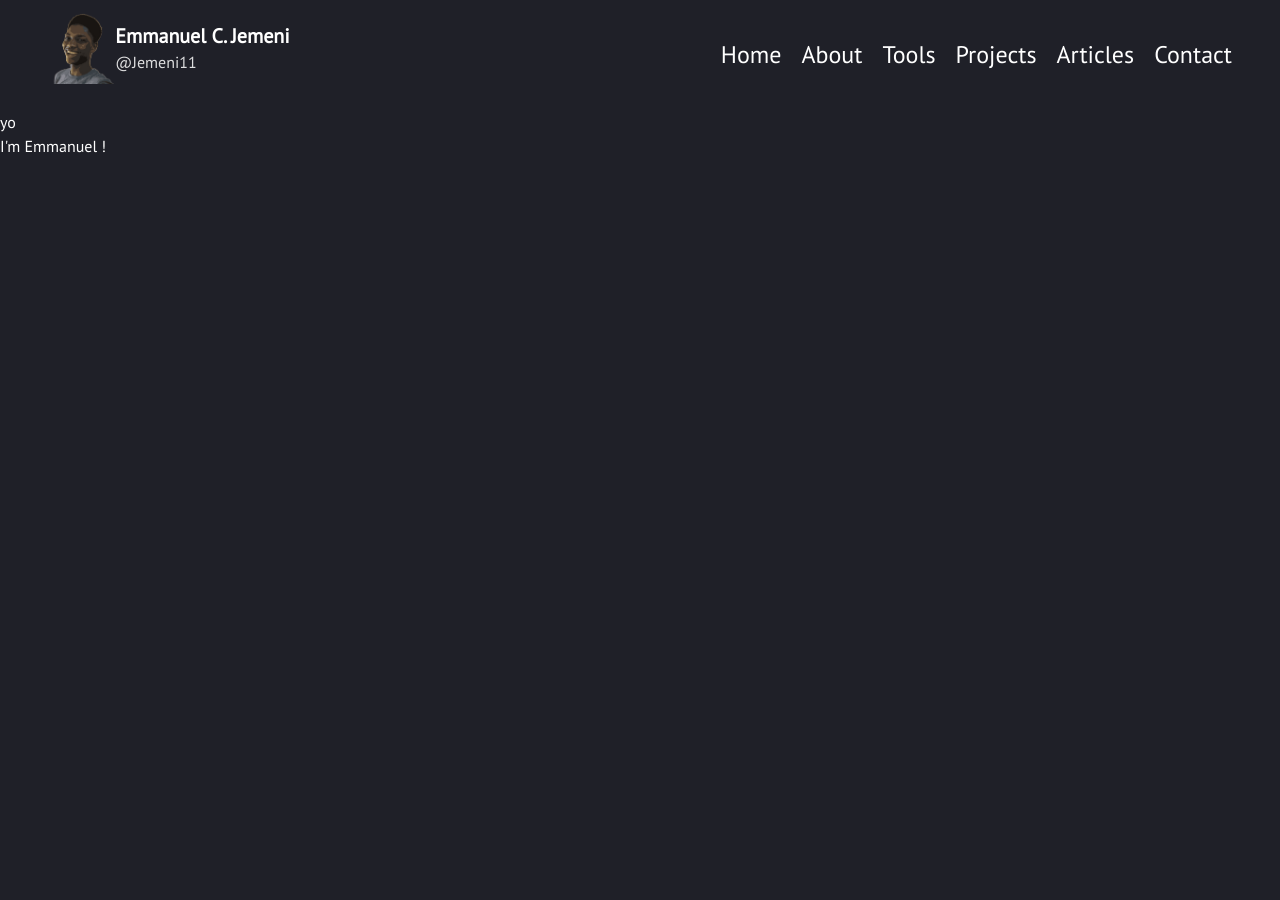
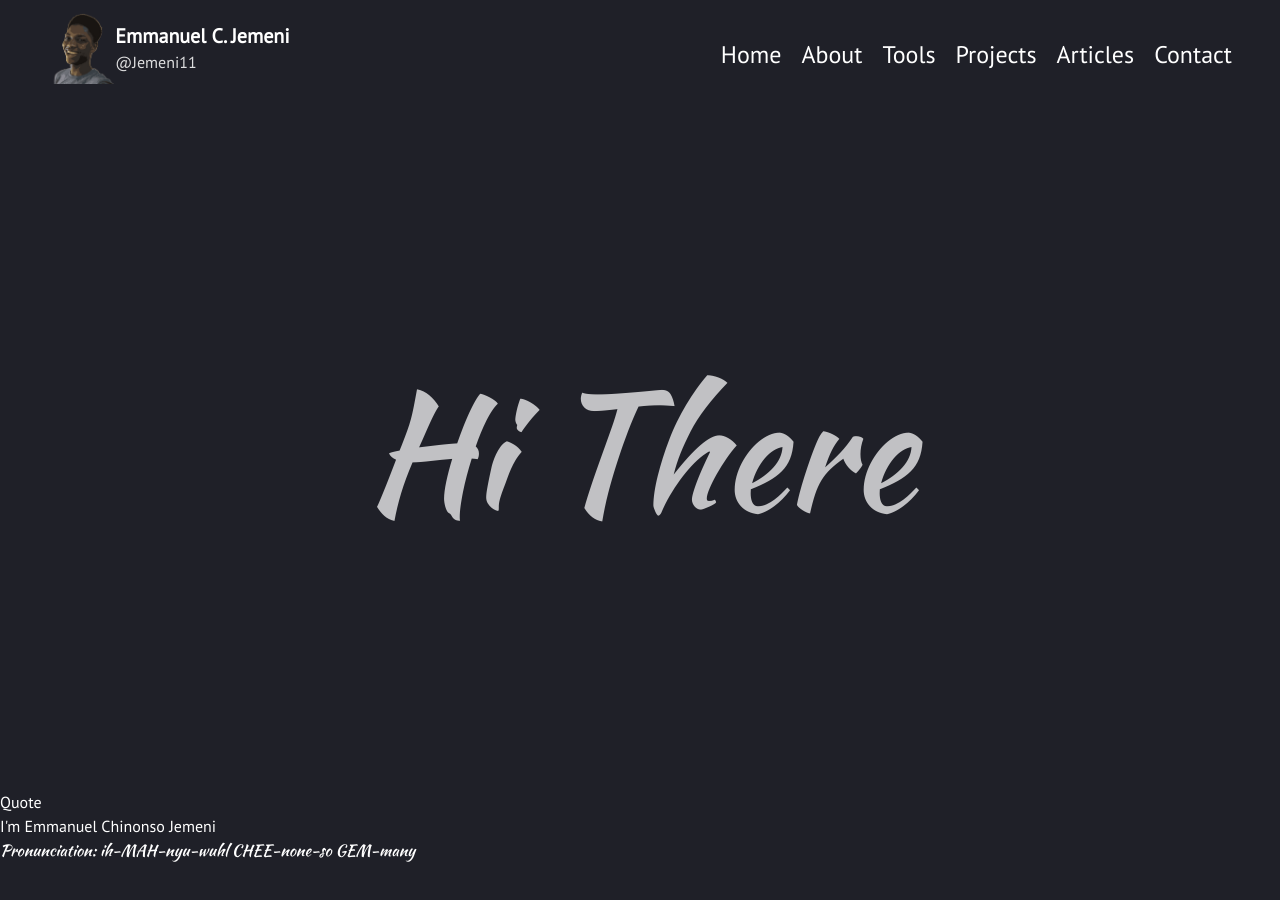
Before and after one commit to Jemeni11/Portfolio, a Next.js app: page /about in a window 1280 px wide. Shown: the top 900 px of the page. Built offline with nearby package versions, Linux system fonts and the light colour scheme.

Commit message:
Deleted About.module.css and refactored about.tsx

```diff
--- a/pages/about.tsx
+++ b/pages/about.tsx
@@ -1,5 +1,6 @@
 import Head from "next/head";
-import styles from "@/styles/About.module.css";
+import Quote from "@/components/Quote";
+import KaushanScriptText from "@/components/KaushanScriptText";
 
 const About = () => {
   return (
@@ -11,10 +12,22 @@ const About = () => {
         />
         <title>About | Emmanuel Jemeni</title>
       </Head>
-      <div className={styles.aboutPageContainer}>
+      <div className="w-full flex flex-col min-h-screen">
+        <section className="w-full min-h-[85vh] flex flex-col justify-center items-center gap-y-2">
+          <p className=" font-bold text-[10rem] text-white/[.725]">
+            <KaushanScriptText text="Hi There" />
+          </p>
+        </section>
         <section>
-          <p>yo</p>
-          <h1>I'm Emmanuel !</h1>
+          <Quote
+            cite_link="https://me.me/i/jesus-apolinaris-we-are-not-strangers-only-the-introduction-is-quote-8c1ebf3c825643b5b6160e655063c961"
+            quote="We are not strangers, only the introduction is missing."
+            author="Jesus Apolinaris"
+          />
+        </section>
+        <section>
+          <h1>I'm Emmanuel Chinonso Jemeni</h1>
+          <KaushanScriptText text="Pronunciation: ih-MAH-nyu-wuhl CHEE-none-so GEM-many" />
         </section>
       </div>
     </>
--- a/styles/About.module.css
+++ /dev/null
@@ -1,5 +0,0 @@
-.aboutPageContainer {
-  width: 100%;
-  display: flex;
-  min-height: 100vh;
-}
```
